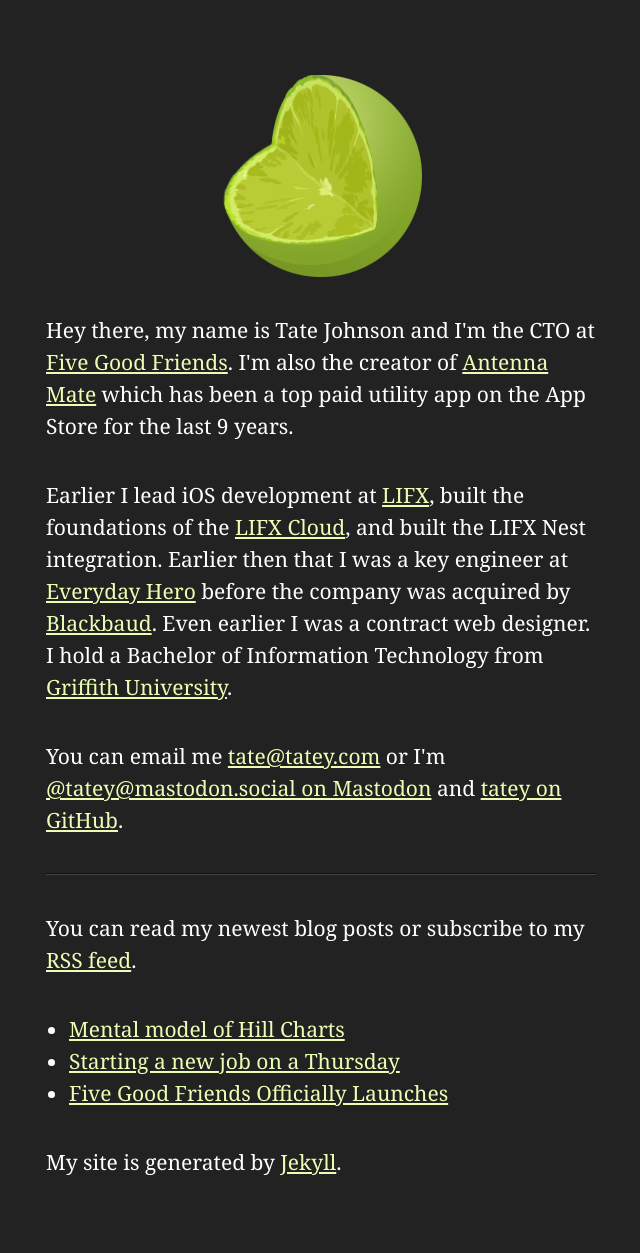
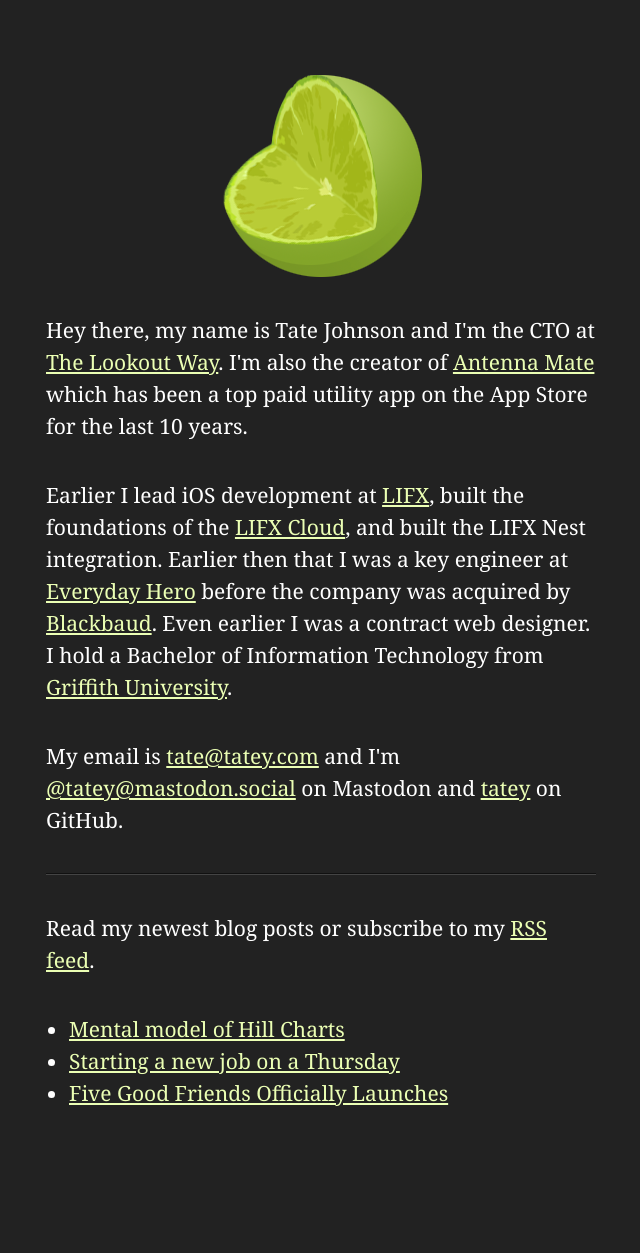
Before and after one commit to tatey/tatey.com, a Jekyll site: the page built from index.html, in a window 1280 px wide. Shown: the whole page, without its empty margins (319-959 px from the left). Built offline with Jekyll 4.4.1, drawn with Linux system fonts in a browser that asks for light colours; after the commit the page ends 1184 px from its top, so only the background shows below that.

Commit message:
Update home page.

```diff
--- a/index.html
+++ b/index.html
@@ -89,11 +89,11 @@
   </head>
   <body>
     <h1><span>Tate Johnson</span></h1>
-    <p>Hey there, my name is Tate Johnson and I'm the CTO at <a href="https://www.fivegoodfriends.com.au">Five Good Friends</a>. I'm also the creator of <a href="https://antennamate.com">Antenna Mate</a> which has been a top paid utility app on the App Store for the last 9 years.</p>
+    <p>Hey there, my name is Tate Johnson and I'm the CTO at <a href="https://thelookoutway.com">The Lookout Way</a>. I'm also the creator of <a href="https://antennamate.com">Antenna Mate</a> which has been a top paid utility app on the App Store for the last 10 years.</p>
     <p>Earlier I lead iOS development at <a href="https://lifx.com">LIFX</a>, built the foundations of the <a href="https://cloud.lifx.com">LIFX Cloud</a>, and built the LIFX Nest integration. Earlier then that I was a key engineer at <a href="https://www.everydayhero.com">Everyday Hero</a> before the company was acquired by <a href="https://www.blackbaud.com">Blackbaud</a>. Even earlier I was a contract web designer. I hold a Bachelor of Information Technology from <a href="https://www.griffith.edu.au">Griffith University</a>.</p>
-    <p>You can email me <a href="mailto:tate@tatey.com">tate@tatey.com</a> or I'm <a rel="me" href="https://mastodon.social/@tatey">@tatey@mastodon.social on Mastodon</a> and <a href="https://github.com/tatey">tatey on GitHub</a>.</p>
+    <p>My email is <a href="mailto:tate@tatey.com">tate@tatey.com</a> and I'm <a rel="me" href="https://mastodon.social/@tatey">@tatey@mastodon.social</a> on Mastodon</a> and <a href="https://github.com/tatey">tatey</a> on GitHub.</p>
     <div class="hr"></div>
-    <p>You can read my newest blog posts or subscribe to my <a href="{{ "/feed.xml" | relative_url }}">RSS feed</a>.</p>
+    <p>Read my newest blog posts or subscribe to my <a href="{{ "/feed.xml" | relative_url }}">RSS feed</a>.</p>
     <ul>
       {% for post in site.posts %}
         <li>
@@ -101,6 +101,5 @@
         </li>
       {% endfor %}
     </ul>
-    <p>My site is generated by <a href="https://jekyllrb.com">Jekyll</a>.</p>
   </body>
 </html>
```
